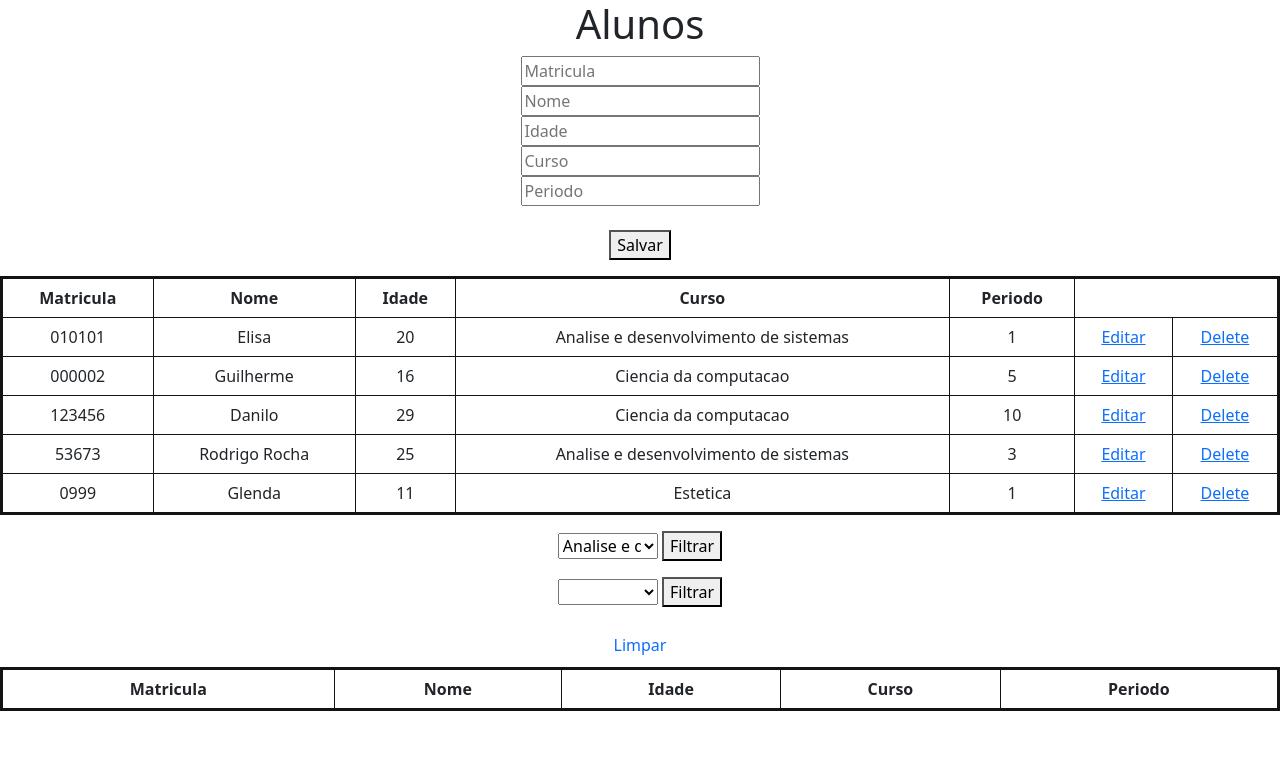
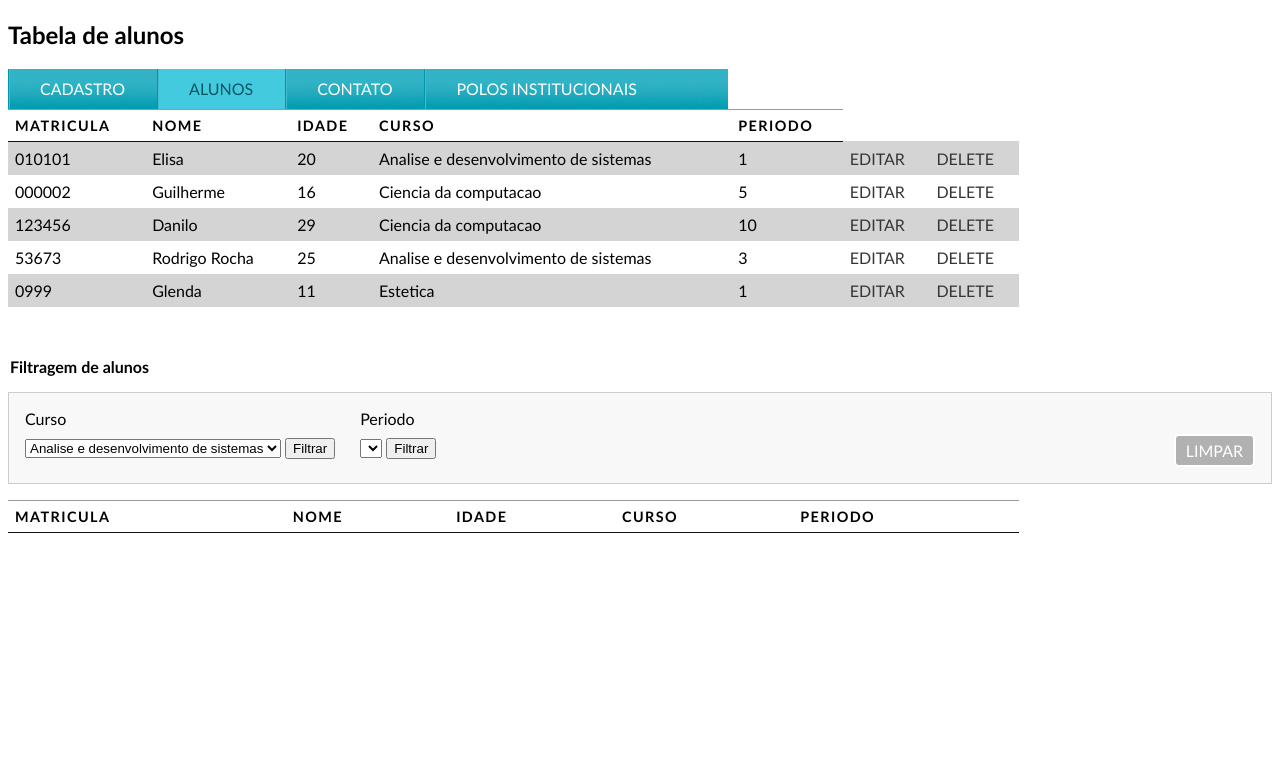
Before and after one commit to RodrigoRocha07/CrudCompletoDjango, a Django app: page /filtrar_curso in a window 1280 px wide. Shown: the top 783 px of the page. Run offline with Django 4.2, Linux system fonts and the light colour scheme; data comes from the database, SQL or seed files in the repository; both versions use the stored data as it was after the commit; lists and menus that the app fills with data are empty.

Commit message:
melhorias no front

```diff
--- a/app/settings.py
+++ b/app/settings.py
@@ -115,8 +115,10 @@ USE_TZ = True
 
 # Static files (CSS, JavaScript, Images)
 # https://docs.djangoproject.com/en/4.2/howto/static-files/
+import os
+STATIC_URL = 'static/'
+STATICFILES_DIRS = [os.path.join(BASE_DIR, 'static')]
 
-STATIC_URL = 'static/'
 
 # Default primary key field type
 # https://docs.djangoproject.com/en/4.2/ref/settings/#default-auto-field
--- a/core/templates/index.html
+++ b/core/templates/index.html
@@ -1,120 +1,48 @@
-</html>
-<!doctype html>
+{% load static %}
+
+<!DOCTYPE html>
 <html lang="en">
-  <head>
-    <meta charset="utf-8">
-    <meta name="viewport" content="width=device-width, initial-scale=1">
-    <link href="https://cdn.jsdelivr.net/npm/bootstrap@5.0.2/dist/css/bootstrap.min.css" rel="stylesheet" integrity="sha384-EVSTQN3/azprG1Anm3QDgpJLIm9Nao0Yz1ztcQTwFspd3yD65VohhpuuCOmLASjC" crossorigin="anonymous">
-    <title>CRUD</title>
-    <style>
-        .table-bordered {
-          border: 3px solid #131313;
-          text-align: center;
-        }
-        .select{
-          max-width: 100px;
-          min-width: 100px;
-        }
-        .link{
-          display: inline-block;
-          padding: 10px 20px;
-          text-decoration: none;
-          cursor: pointer;
-        }
-      </style>
+<head>
+    <meta charset="UTF-8">
+    <meta name="viewport" content="width=device-width, initial-scale=1.0">
+    <title>Cadastro de alunos</title>
+    <link rel="stylesheet" href="{% static 'css/style.css'%}">
+</head>
+  <body >
+    <h2>Cadastrar aluno</h2>
 
-  </head>
-  <body style="text-align: center;">
-    <H1>Alunos</H1>
+    <ul>
+      <li><a href="{% url 'home' %}" class="selecionado">Cadastro</a></li>
+      <li><a href="{% url 'tabela' %}" >Alunos</a></li>
+      <li><a href="{% url 'home' %}" >Contato</a></li>
+      <li><a href="{% url 'home' %}" >Polos institucionais</a></li>
+      <li><a href="{% url 'home' %}" ></a></li>
 
+    </ul>
+    <div id="cadastro">
+
+    <fieldset>
       <form action="{% url 'salvar'%}" method="POST">
           {% csrf_token %}
-          <input type="text" name ="matricula" placeholder="Matricula"> <br>
-          <input type="text" name ="nome" placeholder="Nome"> <br>
-          <input type="text" name ="idade" placeholder="Idade"> <br>
-          <input type="text" name ="curso" placeholder="Curso"> <br>
-          <input type="text" name ="periodo" placeholder="Periodo"> <br><br>
+          <label for="nome">Nome</label>
+          <input type="text" name ="nome" id="nome">
+
+          <label for="matricula">Matricula</label>
+          <input type="text" name ="matricula" id="matricula">
+
+          <label for="idade">Idade</label>
+          <input type="text" name ="idade" id="idade">
+
+          <label for="curso">Curso</label>
+          <input type="text" name ="curso" id="curso">
+
+          <label for="periodo">Periodo</label>
+          <input type="text" name ="periodo" id="periodo"> <br>
+
           <button type="submit">Salvar</button>
       </form>
-
-    <table class="table table-bordered">
-        <thead>
-            <tr>
-                <th>Matricula</th>
-                <th>Nome</th>
-                <th>Idade</th>
-                <th>Curso</th>
-                <th>Periodo</th>
-
-            </tr>
-        </thead>
-        <tbody>
-            {% for pessoa in pessoas %}
-            <tr>
-                <td>{{pessoa.matricula}}</td>
-                <td>{{pessoa.nome}}</td>
-                <td>{{pessoa.idade}}</td>
-                <td>{{pessoa.curso}}</td>
-                <td>{{pessoa.periodo}}</td>
-                <td><a href="{% url 'editar' pessoa.id %}"> Editar </a></td>
-                <td><a href="{% url 'delete' pessoa.id %}">Delete</a></td>
-            </tr>
-            {% endfor %}
-        </tbody>
-    </table>
-
-
-    <form action="{% url 'filtrar_curso' %}"method="POST">
-      {%csrf_token%}
-        <select name="curso" class="select">
-          {%for curso in cursos%}
-            <option  value="{{ curso }}">{{ curso }}</option>
-          {%endfor%}
-        </select>
-      <button type="submit">Filtrar</button>
-    </form>
-
-
-    <form action="{% url 'filtrar_periodo' %}"method="POST">
-      {%csrf_token%}
-        <select name="periodo" class="select">
-          {%for periodo in periodos%}
-            <option value="{{ periodo }}">{{ periodo }}</option>
-          {%endfor%}
-        </select>
-      <button type="submit">Filtrar</button>
-    </form>
-    <a href="{%url 'home'%}" class="link">Limpar</a>
-
-
-    <table class="table table-bordered">
-      <thead>
-          <tr>
-              <th>Matricula</th>
-              <th>Nome</th>
-              <th>Idade</th>
-              <th>Curso</th>
-              <th>Periodo</th>
-
-          </tr>
-      </thead>
-      <tbody>
-          {% for filtrado in filtrados %}
-          <tr>
-              <td>{{filtrado.matricula}}</td>
-              <td>{{filtrado.nome}}</td>
-              <td>{{filtrado.idade}}</td>
-              <td>{{filtrado.curso}}</td>
-              <td>{{filtrado.periodo}}</td>
-              <td><a href="{% url 'editar' filtrado.id %}"> Editar </a></td>
-              <td><a href="{% url 'delete' filtrado.id %}">Delete</a></td>
-          </tr>
-          {% endfor %}
-      </tbody>
-  </table>
-
-
-    <script src="https://cdn.jsdelivr.net/npm/bootstrap@5.0.2/dist/js/bootstrap.bundle.min.js" integrity="sha384-MrcW6ZMFYlzcLA8Nl+NtUVF0sA7MsXsP1UyJoMp4YLEuNSfAP+JcXn/tWtIaxVXM" crossorigin="anonymous"></script>
+    </fieldset>
+  </div>
 
   </body>
 </html>
--- /dev/null
+++ b/core/templates/tabela.html
@@ -0,0 +1,113 @@
+{%load static%}
+<!DOCTYPE html>
+<html lang="en">
+<head>
+    <meta charset="UTF-8">
+    <meta name="viewport" content="width=device-width, initial-scale=1.0">
+    <title>Alunos cadastrados</title>
+    <link rel="stylesheet" href="{% static 'css/style.css'%}">
+
+<body>
+    <h2>Tabela de alunos</h2>
+    <ul>
+        <li><a href="{% url 'home' %}" >Cadastro</a></li>
+        <li><a href="{% url 'tabela' %}" class="selecionado">Alunos</a></li>
+        <li><a href="{% url 'home' %}" >Contato</a></li>
+        <li><a href="{% url 'home' %}" >Polos institucionais</a></li>
+        <li><a href="{% url 'home' %}" ></a></li>
+
+    </ul>
+
+
+    <table>
+        <thead>
+            <tr>
+                <th>Matricula</th>
+                <th>Nome</th>
+                <th>Idade</th>
+                <th>Curso</th>
+                <th>Periodo</th>
+
+            </tr>
+        </thead>
+        <tbody>
+            {% for pessoa in pessoas %}
+            <tr class="{% cycle 'cinza' 'branco' %}">
+                <td>{{pessoa.matricula}}</td>
+                <td>{{pessoa.nome}}</td>
+                <td>{{pessoa.idade}}</td>
+                <td>{{pessoa.curso}}</td>
+                <td>{{pessoa.periodo}}</td>
+                <td><a href="{% url 'editar' pessoa.id %}"> Editar </a></td>
+                <td><a href="{% url 'delete' pessoa.id %}">Delete</a></td>
+            </tr>
+            {% endfor %}
+        </tbody>
+    </table>
+<!-- Filtragem de alunos -->
+
+<div id="filtros">
+    <legend>Filtragem de alunos</legend>
+    <fieldset id="campo">
+        <div id="filtro-curso">
+
+            <form action="{% url 'filtrar_curso' %}"method="POST">
+            {%csrf_token%}
+                <label for="curso">Curso</label>
+                <select name="curso" class="select">
+                {%for curso in cursos%}
+                <option  value="{{ curso }}">{{ curso }}</option>
+                {%endfor%}
+                </select>
+            <button type="submit">Filtrar</button>
+            </form>
+        </div>
+
+        <div id="filtro-periodo">
+            <form action="{% url 'filtrar_periodo' %}"method="POST">
+            {%csrf_token%}
+            <label for="Periodo">Periodo</label>
+                <select name="periodo" class="select">
+                {%for periodo in periodos%}
+                <option value="{{ periodo }}">{{ periodo }}</option>
+                {%endfor%}
+                </select>
+            <button type="submit">Filtrar</button>
+            </form>
+        </div>
+        <div id="limpar">
+            <a href="{%url 'tabela'%}" class="link">Limpar</a>
+        </div>
+
+
+    </fieldset>
+</div>
+<table>
+    <thead>
+        <tr>
+            <th>Matricula</th>
+            <th>Nome</th>
+            <th>Idade</th>
+            <th>Curso</th>
+            <th>Periodo</th>
+
+        </tr>
+    </thead>
+    <tbody>
+        {% for filtrado in filtrados %}
+        <tr>
+            <td>{{filtrado.matricula}}</td>
+            <td>{{filtrado.nome}}</td>
+            <td>{{filtrado.idade}}</td>
+            <td>{{filtrado.curso}}</td>
+            <td>{{filtrado.periodo}}</td>
+            <td><a href="{% url 'editar' filtrado.id %}"> Editar </a></td>
+            <td><a href="{% url 'delete' filtrado.id %}">Delete</a></td>
+        </tr>
+        {% endfor %}
+    </tbody>
+</table>
+
+
+</body>
+</html>
--- a/core/urls.py
+++ b/core/urls.py
@@ -3,8 +3,10 @@ from django.urls import path, include
 from .views import *
 
 
+
 urlpatterns = [
     path('', home, name="home"),
+    path('tabela', tabela, name="tabela"),
     path('salvar/', salvar, name= "salvar"),
     path('editar/<int:id>', editar, name= "editar"),
     path('update/<int:id>', update, name= "update"),
--- a/core/views.py
+++ b/core/views.py
@@ -7,6 +7,12 @@ def home(request):
     cursos = Pessoa.objects.values_list('curso', flat=True).distinct()
     periodos = Pessoa.objects.values_list('periodo', flat=True).distinct()
     return render(request, "index.html", {"pessoas":pessoas,"cursos":cursos, "periodos":periodos})
+
+def tabela(request):
+    pessoas = Pessoa.objects.all()
+    cursos = Pessoa.objects.values_list('curso', flat=True).distinct()
+    periodos = Pessoa.objects.values_list('periodo', flat=True).distinct()
+    return render(request, "tabela.html", {"pessoas":pessoas,"cursos":cursos, "periodos":periodos})
 
 
 def salvar (request):
@@ -36,12 +42,12 @@ def update(request, id):
     pessoa.curso = curso
     pessoa.periodo = periodo
     pessoa.save()
-    return redirect(home)
+    return redirect(tabela)
 
 def delete(request, id):
     pessoa = Pessoa.objects.get(id=id)
     pessoa.delete()
-    return redirect(home)
+    return redirect(tabela)
 
 
 def filtrar_curso(request):
@@ -52,7 +58,7 @@ def filtrar_curso(request):
     for pessoa in pessoas:
         if pessoa.curso == curso:
             filtrados.append(pessoa)
-    return render(request, 'index.html',{"pessoas":pessoas, "filtrados":filtrados, "cursos":cursos})
+    return render(request, 'tabela.html',{"pessoas":pessoas, "filtrados":filtrados, "cursos":cursos})
 
 def filtrar_periodo(request):
     filtrados = []
@@ -62,4 +68,4 @@ def filtrar_periodo(request):
     for pessoa in pessoas:
         if pessoa.periodo == periodo:
             filtrados.append(pessoa)
-    return render(request, 'index.html',{"pessoas":pessoas, "filtrados":filtrados,"periodos":periodos})
+    return render(request, 'tabela.html',{"pessoas":pessoas, "filtrados":filtrados,"periodos":periodos})
--- /dev/null
+++ b/static/css/style.css
@@ -0,0 +1,138 @@
+body{
+    background: white;
+}
+body{
+    font-family: 'Trebuchet MS', Helvetica, sans-serif;
+}
+
+
+/* BARRA DE NAVEGACAO */
+
+
+ul{
+    list-style: none;
+    margin: 0;
+    padding: 0;
+}
+ul{
+    width: 720px;
+    display: block;
+    line-height: 40px;
+    background: url(../img/fundo-horizontal.png) repeat-x left;
+    float: left;
+}
+ul li{
+    float: left;
+}
+ul a{
+    display: block;
+    text-decoration: none;
+    color: #fff;
+    padding: 0 2em;
+    line-height: 0 2em;
+    background: url(../img/divisor.png) repeat-y;
+}
+ul a:hover, .selecionado{
+    color: #085662;
+    background-color: #44cade;
+}
+
+/* Cadastro */
+
+#cadastro{
+    width: 720px;
+}
+fieldset{
+    margin: 1em 0;
+    padding: 1em;
+    border: 1px solid #ccc;
+    background: #f8f8f8;
+}
+legend{
+    font-weight: bold;
+}
+label{
+    display: block;
+    cursor: pointer;
+    width: 10px;
+}
+input{
+    width: 20em;
+}
+button{
+    margin-top: 10px;
+}
+
+/* Tabela */
+
+table{
+    width: 80%;
+    border-collapse: collapse;
+}
+th, td{
+
+    padding: 7px;
+}
+th{
+    text-transform: uppercase;
+    border-top:1px solid #999 ;
+    border-bottom:1px solid #111 ;
+    text-align: left;
+    font-size: 90%;
+    letter-spacing: 0.1em;
+}
+tr.alternado{
+    background: #efefef;
+}
+
+.numero{
+    text-align: right;
+}
+
+tr:hover{
+    background: #c3e6e5;
+}
+
+a{
+    text-decoration: none;
+    text-transform: uppercase;
+
+}
+table a{
+    color: rgb(53, 53, 53);
+}
+table a:hover{
+    color: #000000;
+    background: none;
+}
+
+.cinza {
+    background-color: #d4d4d4; /* Cor de fundo para linhas pares */
+}
+
+.branco {
+    background-color: #fff /* Cor de fundo para linhas ímpares */
+}
+
+#filtros{
+    margin-top: 50px;
+
+}
+#filtro-curso{
+    float: left;
+}
+#filtro-periodo{
+    float: left;
+    margin-left: 25px;
+}
+#limpar a{
+    margin-top: 25px;
+    float:right;
+    display: block;
+    padding: 5px 10px;
+    background-color: #b1b1b1; /* Cor de fundo azul, você pode alterar essa cor */
+    color: #fff; /* Cor do texto branca, você pode alterar essa cor */
+    text-decoration: none; /* Remova o sublinhado do link */
+    border: 2px solid #fff; /* Borda de 2px com a mesma cor de fundo */
+    border-radius: 5px; /* Borda arredondada */
+}
```
Also changed, not shown: db.sqlite3, static/img/divisor.png (added), static/img/fundo-horizontal.png (added).
